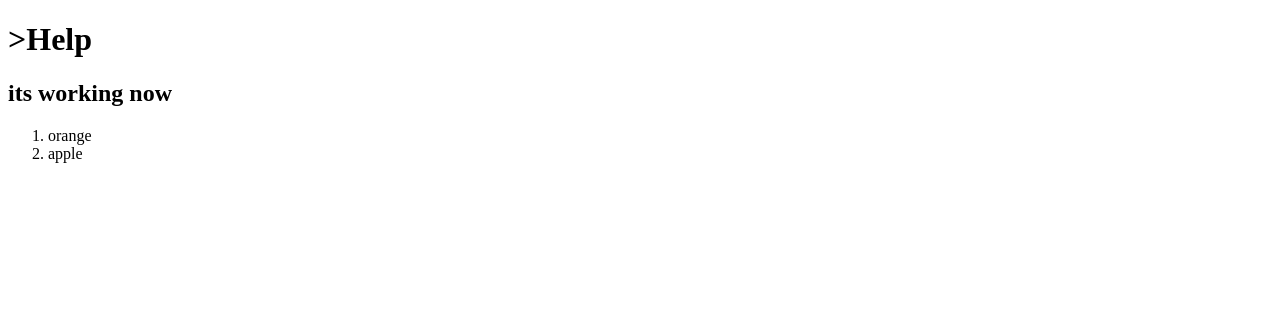
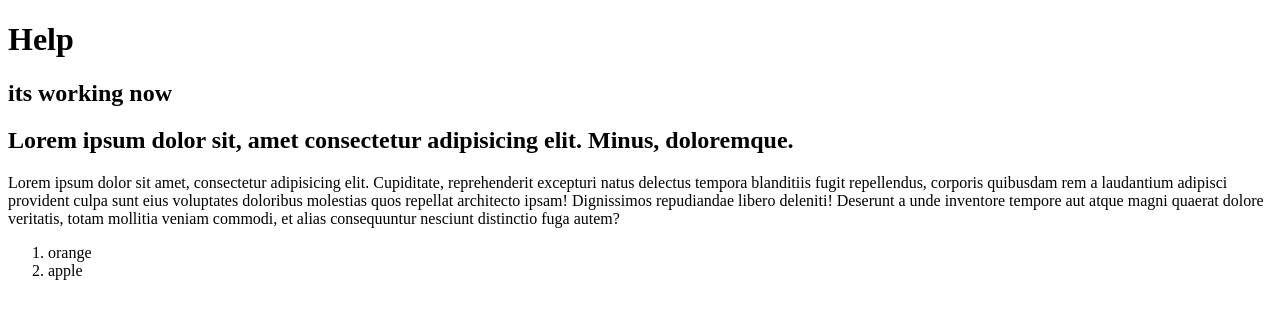
Before and after one commit to devloor/Hiitpractice, a plain HTML site: page index.html in a window 1280 px wide. Drawn offline with Linux system fonts and the light colour scheme.

Commit message:
add dummy

```diff
--- a/index.html
+++ b/index.html
@@ -1,18 +1,27 @@
 <!DOCTYPE html>
 <html lang="en">
   <head>
-    <meta charset="UTF-8">
-    <meta name="viewport" content="width=device-width, initial-scale=1.0">
+    <meta charset="UTF-8" />
+    <meta name="viewport" content="width=device-width, initial-scale=1.0" />
     <title>Document</title>
   </head>
   <body>
-    <h1>>Help</h1>
-    <h2> its working now</h2>
+    <h1>Help</h1>
+    <h2>its working now</h2>
+    <h2>Lorem ipsum dolor sit, amet consectetur adipisicing elit. Minus, doloremque.</h2>
+    <p>
+      Lorem ipsum dolor sit amet, consectetur adipisicing elit. Cupiditate,
+      reprehenderit excepturi natus delectus tempora blanditiis fugit
+      repellendus, corporis quibusdam rem a laudantium adipisci provident culpa
+      sunt eius voluptates doloribus molestias quos repellat architecto ipsam!
+      Dignissimos repudiandae libero deleniti! Deserunt a unde inventore tempore
+      aut atque magni quaerat dolore veritatis, totam mollitia veniam commodi,
+      et alias consequuntur nesciunt distinctio fuga autem?
+    </p>
 
     <ol>
       <li>orange</li>
       <li>apple</li>
     </ol>
-
   </body>
 </html>
```
Lines whose indentation alone changed are shown as unchanged.
